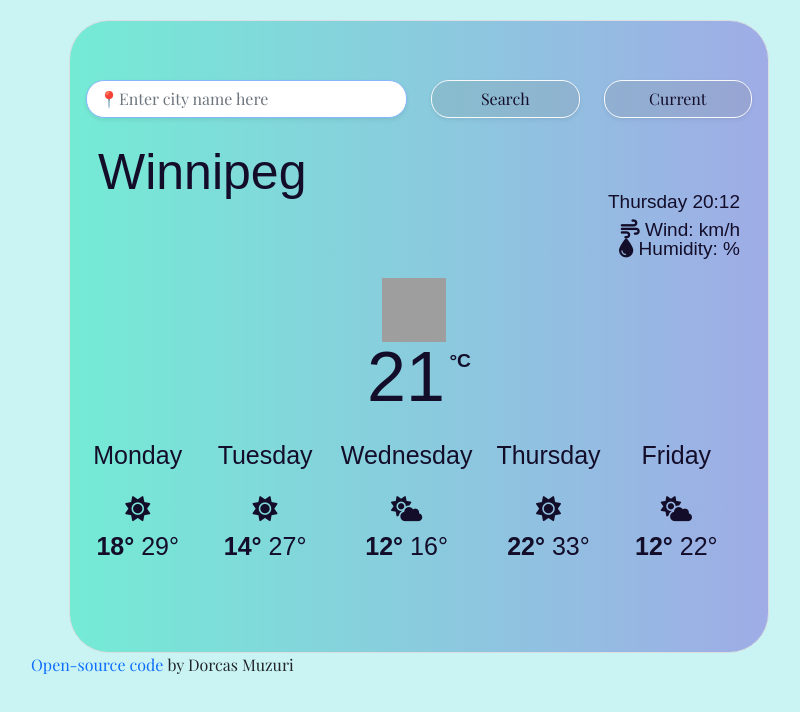
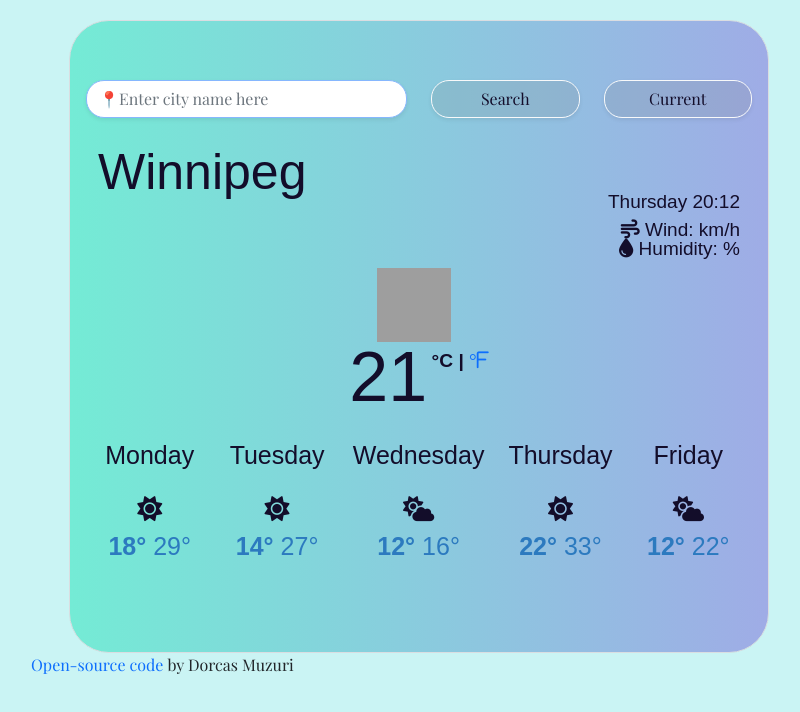
Before and after one commit to DorcasMuzuri/weather-project, a plain HTML site: page index.html in a window 1280 px wide. Shown: the whole page, without its empty margins (221-1021 px from the left). Drawn offline with nearby package versions, Linux system fonts and the light colour scheme; no server answers; grey boxes are pictures that could not be loaded.

Commit message:
added some more HTML structure

```diff
--- a/index.html
+++ b/index.html
@@ -52,21 +52,21 @@
                         <h1 id="city">
                         Winnipeg
                         </h1>
-                        <ul>
                             <li id="date"></li>
                             <li><i class="fa-solid fa-wind"></i> Wind: <span id="wind"></span> km/h</li>
-                            <li><i class="fa-solid fa-droplet"></i> Humidity:  <span id="humidity"></span>%</li>
+                            <li><i class="fa-solid fa-droplet"></i> Humidity:  <span id="humidity"></span> %</li>
                         </ul>
-                    </div>
                         <div class="row">
                             <div class="col-12">
                                 <div class="clearfix">
                                     <img src="https://ssl.gstatic.com/onebox/weather/64/partly_cloudy.png" alt="cloudy icon"
                                         class="weather-icon float-left">
+
                                     <br />
                                     <div class="float-left">
                                         <span class="temperature" id="temperature">21</span>
-                                    <span class=units> °C </span>
+                                        <span class=units> °C | <a href="#" class="far">°F</a></span>
+                                    </div>
                                 </div>
                             </div>
                     </div>
@@ -74,27 +74,27 @@
                             <div class="col">
                                 <p>Monday</p>
                                 <i class="fa-solid fa-sun"></i>
-                                <p> <strong>18°</strong> 29°</p>
+                                <p class="number"> <strong>18°</strong> 29°</p>
                             </div>
                             <div class="col">
                                 <p>Tuesday</p>
                                 <i class="fa-solid fa-sun"></i>
-                                <p> <strong> 14°</strong> 27°</p>
+                                <p class="number"> <strong> 14°</strong> 27°</p>
                             </div>
                             <div class="col">
                                 <p>Wednesday</p>
                                 <i class="fa-solid fa-cloud-sun"></i>
-                                <p> <strong> 12°</strong> 16°</p>
+                                <p class="number"> <strong> 12°</strong> 16°</p>
                             </div>
                             <div class="col">
                                 <p>Thursday</p>
                                 <i class="fa-solid fa-sun"></i>
-                                <p> <strong> 22°</strong> 33°</p>
+                                <p class="number"> <strong> 22°</strong> 33°</p>
                             </div>
                             <div class="col">
                                 <p>Friday</p>
                                 <i class="fa-solid fa-cloud-sun"></i>
-                                <p> <strong> 12°</strong> 22°</p>
+                                <p class="number"> <strong> 12°</strong> 22°</p>
                             </div>
                         </div>
                     </div>
--- a/styles.css
+++ b/styles.css
@@ -80,8 +80,8 @@ li {
 
 
 .weather-icon {
-    height: 64px;
-    width: 64px;
+    height: 74px;
+    width: 74px;
     margin-right: 10px;
 
 }
@@ -91,9 +91,10 @@ li {
     top: -34px;
     font-size: larger;
     font-weight: bold;
-
 }
-
+.far {
+    text-decoration: none;
+}
 .btn-success {
     margin-top: 2px;
     border-radius: 18px;
@@ -170,3 +171,6 @@ a:hover {
     text-decoration: none;
     text-align: center;
 }
+.number {
+    color: #2c7abf;
+}
```
Lines whose indentation alone changed are shown as unchanged.
